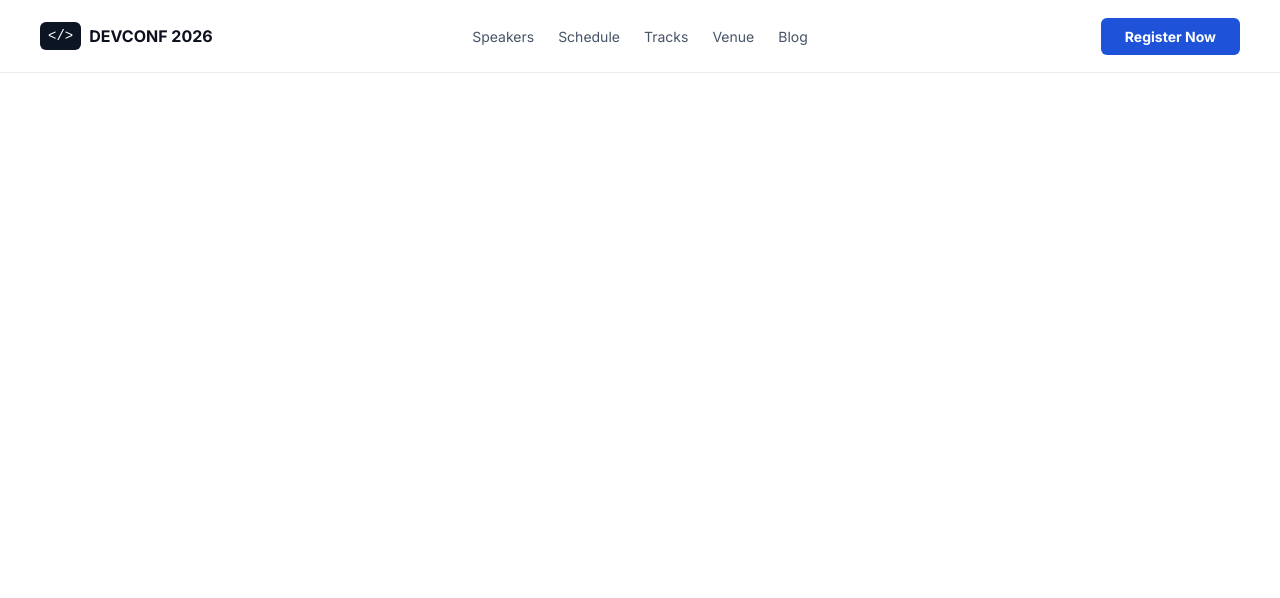
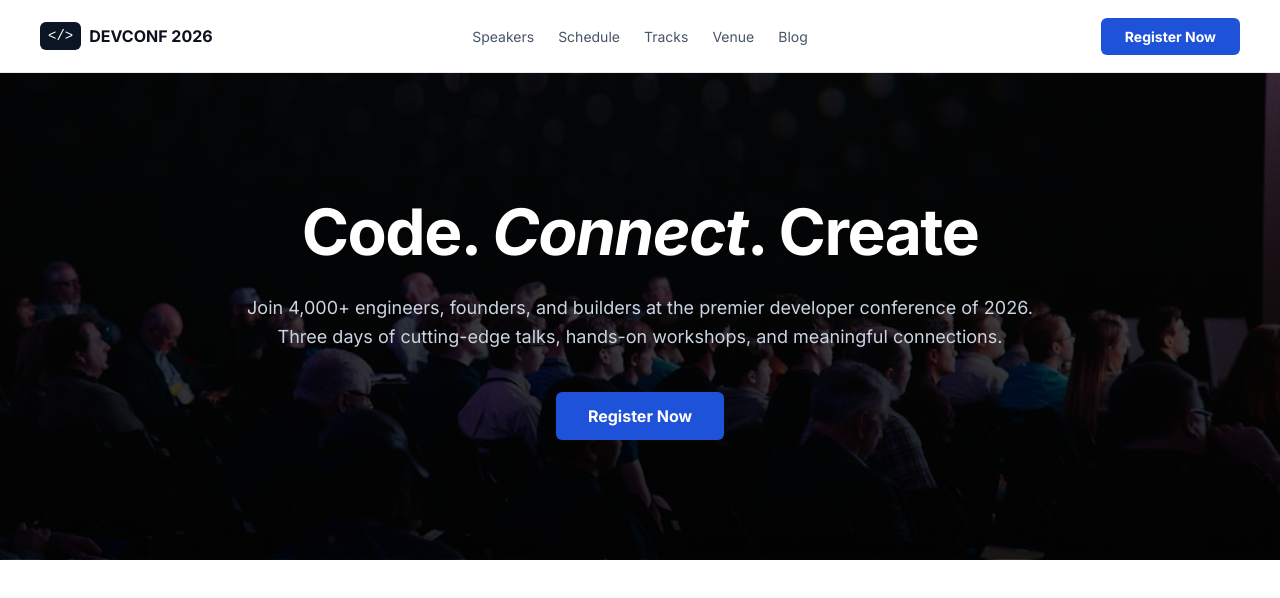
Before and after one commit to NmrRaihan/ph-assignment-1, a plain HTML site: page index.html in a window 1280 px wide. Drawn offline with Linux system fonts and the light colour scheme.

Commit message:
banner section

```diff
--- a/index.html
+++ b/index.html
@@ -32,6 +32,17 @@
             </div>
         </div>
     </div>
+
+    <!-- BANNER SECTION -->
+  <div class="hero-banner">
+    <div class="hero-content">
+      <h1 class="hero-heading">Code. <i>Connect</i>. Create</h1>
+      <p class="hero-paragraph">
+        Join 4,000+ engineers, founders, and builders at the premier developer conference of 2026. Three days of cutting-edge talks, hands-on workshops, and meaningful connections.
+      </p>
+      <a href="#pricing" class="register-btn-blue hero-register-btn">Register Now</a>
+    </div>
+  </div>
 </body>
 
 </html>
--- a/style.css
+++ b/style.css
@@ -79,3 +79,36 @@ body {
   width: 300px;
   text-align: right;
 }
+
+.hero-banner {
+  background-image: linear-gradient(rgba(0, 0, 0, 0.65), rgba(0, 0, 0, 0.85)), url(./assets/banner.jpg);
+  background-size: cover;
+  background-position: center;
+  padding: 120px 0px;
+  text-align: center;
+  color: #ffffff;
+}
+.hero-content {
+  width: 800px;
+  margin: 0 auto;
+}
+.hero-heading {
+  font-size: 64px;
+  font-weight: 800;
+  letter-spacing: -1.5px;
+  margin-bottom: 24px;
+}
+.hero-heading i {
+  font-style: italic;
+  font-weight: 700;
+}
+.hero-paragraph {
+  font-size: 18px;
+  color: #cbd5e1;
+  line-height: 1.6;
+  margin-bottom: 40px;
+}
+.hero-register-btn {
+  padding: 14px 32px;
+  font-size: 16px;
+}
```
